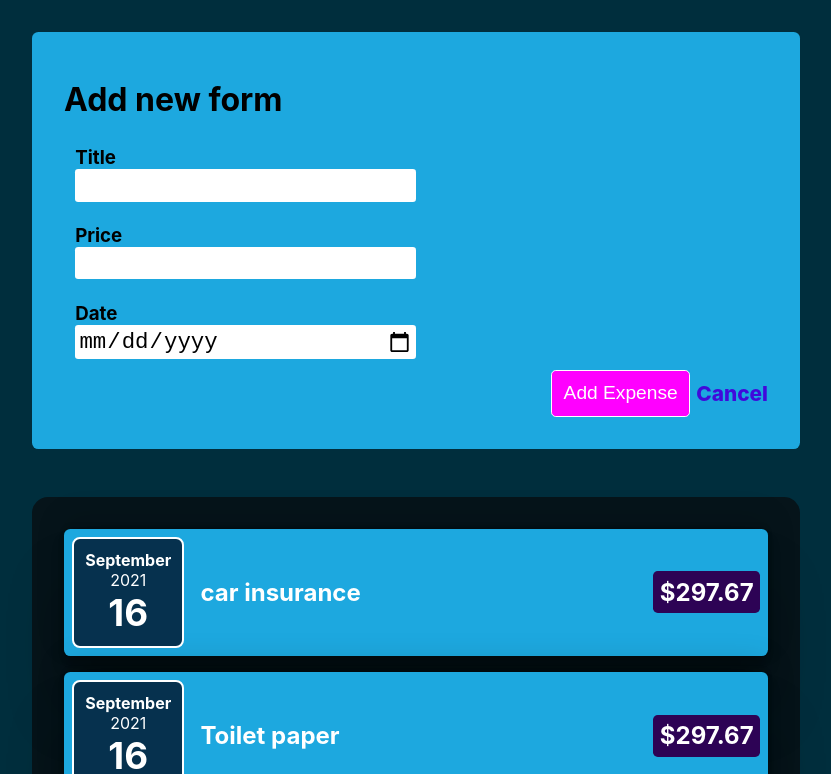
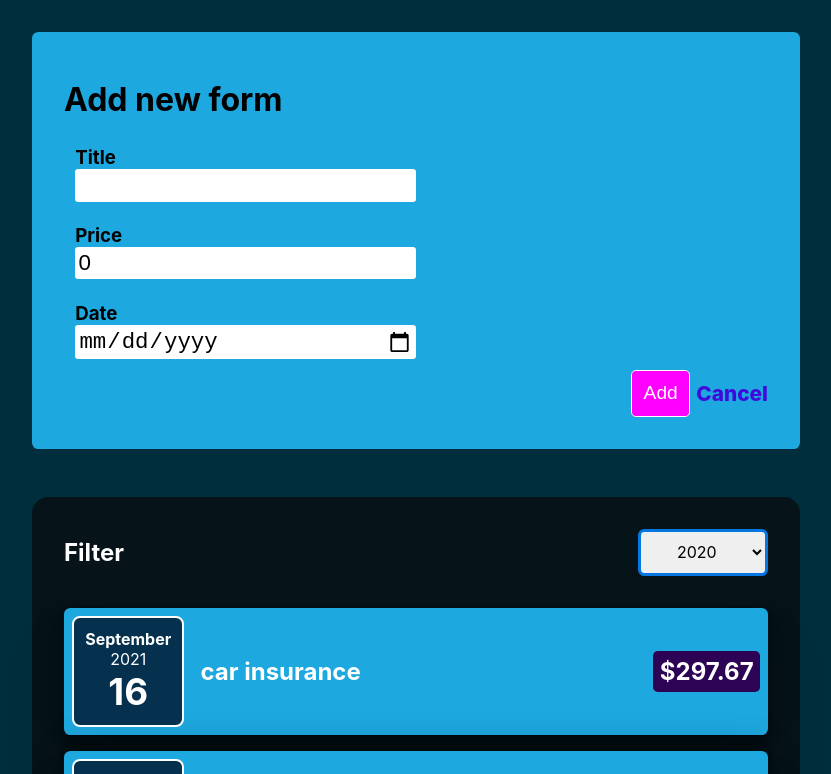
Before and after one commit to Sidiik/React-Refresher-expenses-app, a React (Create React App) app: page / in a window 1280 px wide. Shown: the top 774 px of the page, without its empty margins (224-1055 px from the left). Built offline with nearby package versions, Linux system fonts and the light colour scheme.

Commit message:
added filter option

```diff
--- a/src/App.js
+++ b/src/App.js
@@ -18,9 +18,15 @@ function App() {
       price: "132",
     },
   ];
+
+  const onEnteredData = (expense) => {
+    const newExpense = expense;
+    console.log(newExpense);
+  };
+
   return (
     <div className="App">
-      <NewExpense />
+      <NewExpense onEnteredData={onEnteredData} />
       <Expenses expenses={expenses} />
     </div>
   );
--- /dev/null
+++ b/src/components/ExpenseFilter/ExpenseFilter.jsx
@@ -0,0 +1,28 @@
+import React, { useState } from "react";
+import "./filter.css";
+
+export default function ExpenseFilter(props) {
+  const [filter, setFilter] = useState("2020");
+
+  const filterExpenses = (e) => {
+    props.onSelectedYear(e.target.value, "filter");
+  };
+  return (
+    <div className="filter">
+      <div className="title">
+        <h2>Filter</h2>
+      </div>
+      <div className="contorl">
+        <select
+          value={props.selected}
+          onChange={filterExpenses}
+          selected={filter}
+        >
+          <option value="2018">2018</option>
+          <option value="2019">2019</option>
+          <option value="2020">2020</option>
+        </select>
+      </div>
+    </div>
+  );
+}
--- /dev/null
+++ b/src/components/ExpenseFilter/filter.css
@@ -0,0 +1,21 @@
+.filter {
+  display: flex;
+  justify-content: space-between;
+  align-items: center;
+  width: 100%;
+  padding: 0.5rem;
+}
+select {
+  /* background-color: tarent; */
+  border: none;
+  margin: 0;
+  width: 100%;
+  font-family: inherit;
+  font-size: inherit;
+  cursor: inherit;
+  line-height: inherit;
+  padding: 0.6rem 2rem;
+  border-radius: 0.4rem;
+  outline: 0;
+  border: 3px solid #0577e2;
+}
--- a/src/components/Expenses/Expenses.jsx
+++ b/src/components/Expenses/Expenses.jsx
@@ -1,11 +1,24 @@
 import Card from "./Card";
 import ExpenseItem from "../Expenses/ExpenseItem";
 import "./Expenses.css";
+import ExpenseFilter from "../ExpenseFilter/ExpenseFilter";
+import { useState } from "react/cjs/react.development";
 function Expenses(props) {
   const { expenses } = props;
+  const [selectedYear, setSelectedYear] = useState("2020");
+  const filterExpenses = (selectedFilter) => {
+    console.log("Expenses jsx", selectedFilter);
+    setSelectedYear(selectedFilter);
+  };
   return (
     <Card>
       <div className="expenses">
+        <div className="filter">
+          <ExpenseFilter
+            selected={selectedYear}
+            onSelectedYear={filterExpenses}
+          />
+        </div>
         <ExpenseItem title={expenses[0].title} date={expenses[0].date} />
         <ExpenseItem title={expenses[1].title} date={expenses[1].date} />
         <ExpenseItem title={expenses[2].title} date={expenses[2].date} />
--- a/src/components/NewExpense/ExpenseForm.jsx
+++ b/src/components/NewExpense/ExpenseForm.jsx
@@ -1,28 +1,78 @@
-import React from "react";
+import React, { useState } from "react";
 import "./ExpenseForm.css";
-function ExpenseForm() {
+function ExpenseForm({ onSaveExpense }) {
+  const [userInput, setUserInput] = useState({
+    title: "",
+    price: 0,
+    date: "",
+  });
+  // function output() {
+  //   console.log(
+  //     userInput.title.charAt(0).toUpperCase() + userInput.title.slice(1),
+  //     userInput.price,
+  //     userInput.date
+  //   );
+  // }
+
+  const submitHandler = (e) => {
+    e.preventDefault();
+    const expenseData = {
+      title: userInput.title.charAt(0).toUpperCase() + userInput.title.slice(1),
+      price: userInput.price,
+      date: new Date(userInput.date),
+    };
+    onSaveExpense(expenseData);
+    setUserInput({
+      title: "",
+      price: "",
+      date: "",
+    });
+  };
+
   return (
-    <div className="expenseForm">
+    <form className="expenseForm" onSubmit={submitHandler}>
       <h1>Add new form</h1>
       <div className="form-controls">
         <div className="control">
           <h3>Title</h3>
-          <input type="type" />
+          <input
+            type="type"
+            value={userInput.title}
+            onChange={(e) =>
+              setUserInput((prevState) => {
+                return { ...prevState, title: e.target.value };
+              })
+            }
+          />
         </div>
         <div className="control">
           <h3>Price</h3>
-          <input type="number" min="0.01" step="0.01" />
+          <input
+            type="number"
+            value={userInput.price}
+            min="0.01"
+            step="0.01"
+            onChange={(e) =>
+              setUserInput({ ...userInput, price: e.target.value })
+            }
+          />
         </div>
         <div className="control">
           <h3>Date</h3>
-          <input type="Date" />
+          <input
+            type="Date"
+            value={userInput.date}
+            onChange={(e) =>
+              setUserInput({ ...userInput, date: e.target.value })
+            }
+          />
         </div>
         <div className="button">
-          <button>Add Expense</button>
+          <button>Add </button>
           <p className="cancel"> Cancel</p>
         </div>
       </div>
-    </div>
+    </form>
   );
 }
 
--- a/src/components/NewExpense/NewExpense.jsx
+++ b/src/components/NewExpense/NewExpense.jsx
@@ -1,10 +1,18 @@
 import React from "react";
 import ExpenseForm from "./ExpenseForm";
 import "./ExpenseForm.css";
-function NewExpense() {
+function NewExpense({ onEnteredData }) {
+  const onSaveExpense = (newExpense) => {
+    const expenseData = {
+      ...newExpense,
+      id: Math.random().toString(),
+    };
+    onEnteredData(expenseData);
+  };
+
   return (
     <div className="newexpense">
-      <ExpenseForm />
+      <ExpenseForm onSaveExpense={onSaveExpense} />
     </div>
   );
 }
```
